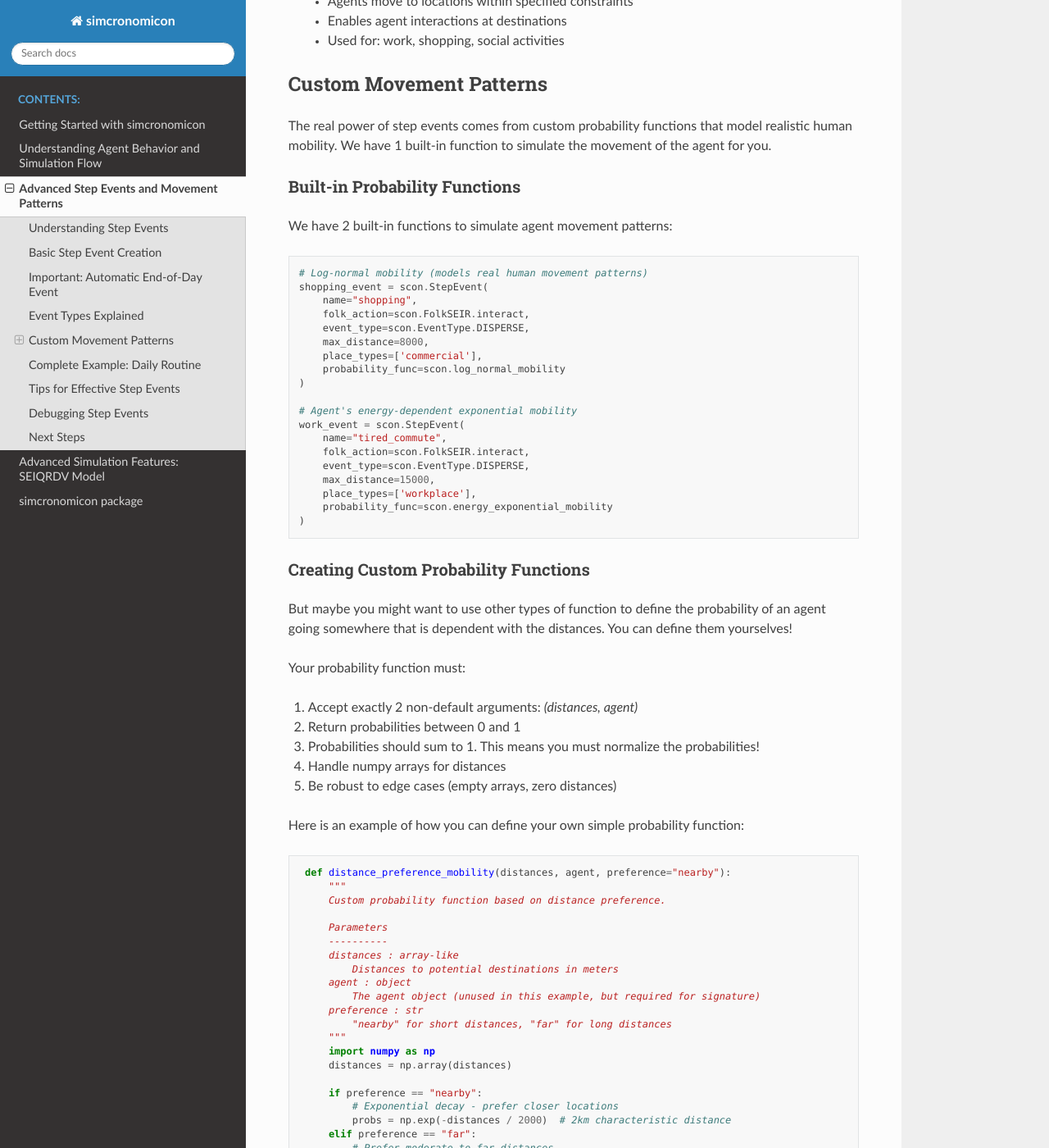
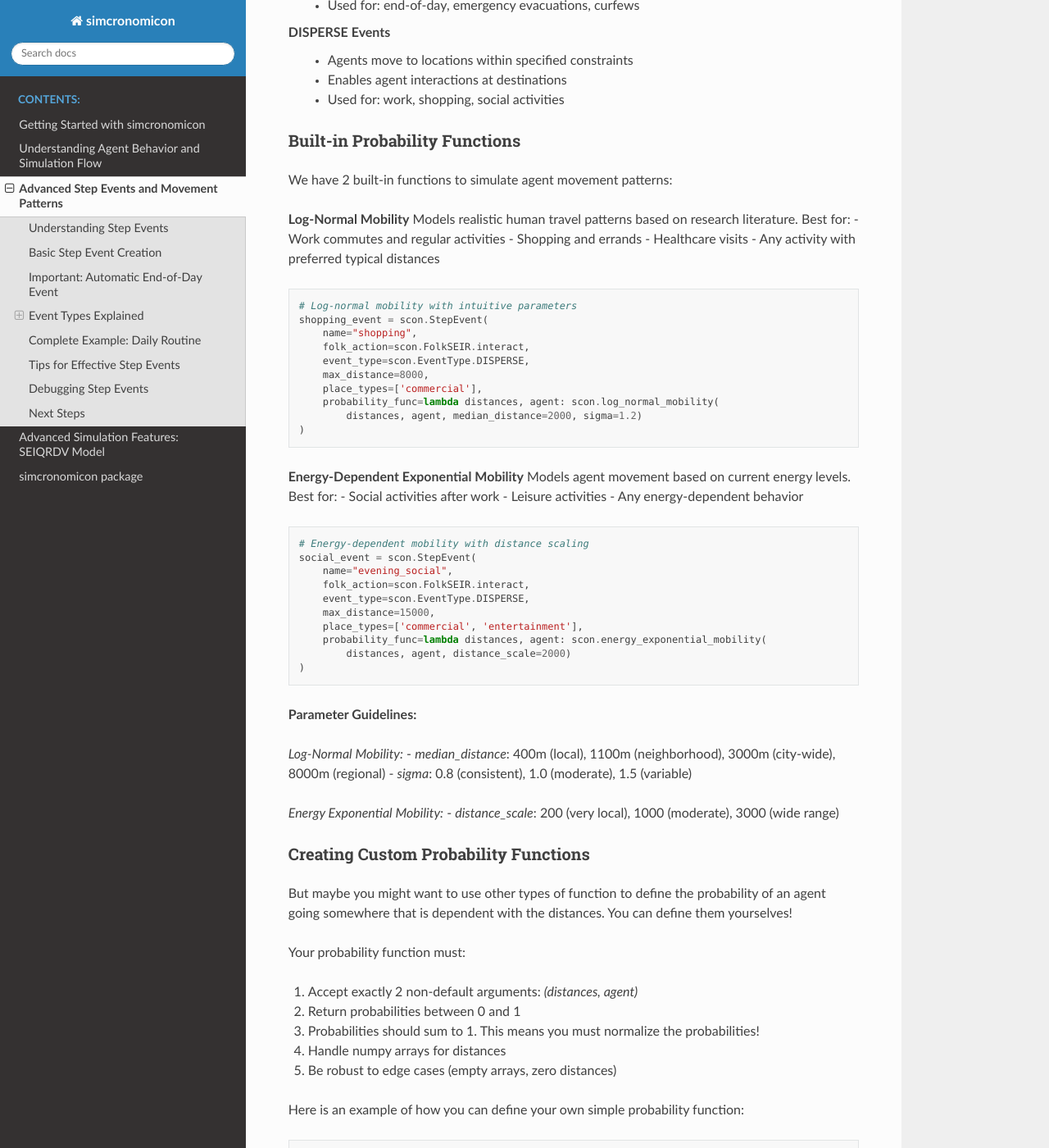
Before and after one commit to warisa-r/simcronomicon, a Sphinx documentation site: the page built from docs/source/advanced_features_movement.rst, in a window 1280 px wide and 1400 px high, scrolled down 1816 px. Shown: the whole window at 82% size. Built offline with Sphinx 7.4.7 and the Read the Docs theme 3.1.0, drawn with Linux system fonts in a browser that asks for light colours; some of the changed text lies outside the part shown.

Commit message:
adjust probability function in step event to be more user friendly and correct the energy exponent function to decay faster if the energy is low

```diff
--- a/docs/source/advanced_features_movement.rst
+++ b/docs/source/advanced_features_movement.rst
@@ -2,6 +2,9 @@ Advanced Step Events and Movement Patterns
 ==========================================
 
 This tutorial covers how to create custom step events and design realistic movement patterns for your simulations. Step events control when, where, and how agents move and interact during each simulation day.
+
+**We recommend that along with reading this,
+you should look at the tutorial `disease_spread_mobility.ipynb`` to see how StepEvent looks like in action**
 
 Understanding Step Events
 -------------------------
@@ -84,38 +87,58 @@ Event Types Explained
   - Enables agent interactions at destinations
   - Used for: work, shopping, social activities
 
-Custom Movement Patterns
-------------------------
-
-The real power of step events comes from custom probability functions that model realistic human mobility.
-We have 1 built-in function to simulate the movement of the agent for you.
-
 Built-in Probability Functions
 ~~~~~~~~~~~~~~~~~~~~~~~~~~~~~~
 
 We have 2 built-in functions to simulate agent movement patterns:
 
+**Log-Normal Mobility**
+Models realistic human travel patterns based on research literature. Best for:
+- Work commutes and regular activities
+- Shopping and errands
+- Healthcare visits
+- Any activity with preferred typical distances
+
 .. code-block:: python
 
-   # Log-normal mobility (models real human movement patterns)
+   # Log-normal mobility with intuitive parameters
    shopping_event = scon.StepEvent(
        name="shopping",
        folk_action=scon.FolkSEIR.interact,
        event_type=scon.EventType.DISPERSE,
        max_distance=8000,
        place_types=['commercial'],
-       probability_func=scon.log_normal_mobility
+       probability_func=lambda distances, agent: scon.log_normal_mobility(
+           distances, agent, median_distance=2000, sigma=1.2)
    )
 
-   # Agent's energy-dependent exponential mobility
-   work_event = scon.StepEvent(
-       name="tired_commute",
+**Energy-Dependent Exponential Mobility**
+Models agent movement based on current energy levels. Best for:
+- Social activities after work
+- Leisure activities
+- Any energy-dependent behavior
+
+.. code-block:: python
+
+   # Energy-dependent mobility with distance scaling
+   social_event = scon.StepEvent(
+       name="evening_social",
        folk_action=scon.FolkSEIR.interact,
        event_type=scon.EventType.DISPERSE,
        max_distance=15000,
-       place_types=['workplace'],
-       probability_func=scon.energy_exponential_mobility
+       place_types=['commercial', 'entertainment'],
+       probability_func=lambda distances, agent: scon.energy_exponential_mobility(
+           distances, agent, distance_scale=2000)
    )
+
+**Parameter Guidelines:**
+
+*Log-Normal Mobility:*
+- `median_distance`: 400m (local), 1100m (neighborhood), 3000m (city-wide), 8000m (regional)
+- `sigma`: 0.8 (consistent), 1.0 (moderate), 1.5 (variable)
+
+*Energy Exponential Mobility:*
+- `distance_scale`: 200 (very local), 1000 (moderate), 3000 (wide range)
 
 Creating Custom Probability Functions
 ~~~~~~~~~~~~~~~~~~~~~~~~~~~~~~~~~~~~~
@@ -136,18 +159,6 @@ Here is an example of how you can define your own simple probability function:
 .. code-block:: python
 
     def distance_preference_mobility(distances, agent, preference="nearby"):
-        """
-        Custom probability function based on distance preference.
-
-        Parameters
-        ----------
-        distances : array-like
-            Distances to potential destinations in meters
-        agent : object
-            The agent object (unused in this example, but required for signature)
-        preference : str
-            "nearby" for short distances, "far" for long distances
-        """
         import numpy as np
         distances = np.array(distances)
 
@@ -210,36 +221,38 @@ Complete Example: Daily Routine
    # Define a realistic daily schedule with varied movement patterns
    def create_daily_events():
        return [
-           # Morning commute - moderate distance, work focus
+           # Morning commute - log-normal for realistic work travel
            scon.StepEvent(
                "morning_commute",
                scon.FolkSEIR.interact,
                scon.EventType.DISPERSE,
                max_distance=20000,
                place_types=['workplace', 'education'],
-               probability_func=scon.log_normal_mobility
+               probability_func=lambda distances, agent: scon.log_normal_mobility(
+                   distances, agent, median_distance=5000, sigma=1.0)
            ),
 
-           # Lunch break - nearby commercial areas
+           # Lunch break - energy-dependent for tired workers
            scon.StepEvent(
                "lunch_break",
                scon.FolkSEIR.interact,
                scon.EventType.DISPERSE,
                max_distance=3000,
                place_types=['commercial'],
-               probability_func=lambda d, agent: distance_preference_mobility(d, agent, "nearby")
+               probability_func=lambda distances, agent: scon.energy_exponential_mobility(
+                   distances, agent, distance_scale=800)
            ),
 
-           # Evening activities - varied distances and places
+           # Evening activities - custom preference function
            scon.StepEvent(
                "evening_social",
                scon.FolkSEIR.interact,
                scon.EventType.DISPERSE,
                max_distance=15000,
                place_types=['commercial', 'religious', 'entertainment'],
-               probability_func=lambda d, agent: distance_preference_mobility(d, agent, "far")
+               probability_func=lambda distances, agent: distance_preference_mobility(
+                   distances, agent, "far")
            ),
-
        ]
 
    # Use in simulation
@@ -261,10 +274,36 @@ Tips for Effective Step Events
   - Be specific: `['workplace']` vs. `['commercial', 'workplace']`
   - Ensure your town has the required place types
 
-**Probability Functions**
+**Probability Function Parameters**
+  - **Log-normal median_distance**: Set to typical travel distance for the activity
+  - **Log-normal sigma**: Lower for consistent behavior, higher for varied patterns
+  - **Energy exponential distance_scale**: Lower for local activities, higher for wide-range movement
   - Test with sample distances before using in simulation
-  - Consider how movement patterns affect disease spread
-  - Balance realism with computational efficiency
+
+**Parameter Testing Example**
+
+.. code-block:: python
+
+   # Test your probability functions with sample data
+   import numpy as np
+
+   class TestAgent:
+       def __init__(self, energy=5, max_energy=10):
+           self.energy = energy
+           self.max_energy = max_energy
+
+   test_distances = np.array([100, 500, 1000, 2000, 5000])
+   test_agent = TestAgent()
+
+   # Test log-normal mobility
+   log_probs = scon.log_normal_mobility(test_distances, test_agent,
+                                       median_distance=1500, sigma=1.0)
+   print(f"Log-normal probabilities: {log_probs}")
+
+   # Test energy exponential mobility
+   energy_probs = scon.energy_exponential_mobility(test_distances, test_agent,
+                                                  distance_scale=1000)
+   print(f"Energy exponential probabilities: {energy_probs}")
 
 Debugging Step Events
 ---------------------
--- a/docs/source/getting_started.rst
+++ b/docs/source/getting_started.rst
@@ -55,7 +55,7 @@ in OpenStreetMap data.
         save_dir="./data"
     )
 
-A simple town graph in `.graphmlz` form and its metadata in `.json` form is then generated. These are important input files
+A simple town graph in `.graphmlz` form and its configuration file in `.json` form is then generated. These are important input files
 for the simulation and visualization later on!
 
 Since constructing a `Town` object can take a while (see the documentation in Town modules as to why), we also provide you an
```
Also changed, not shown: 3 other files.
